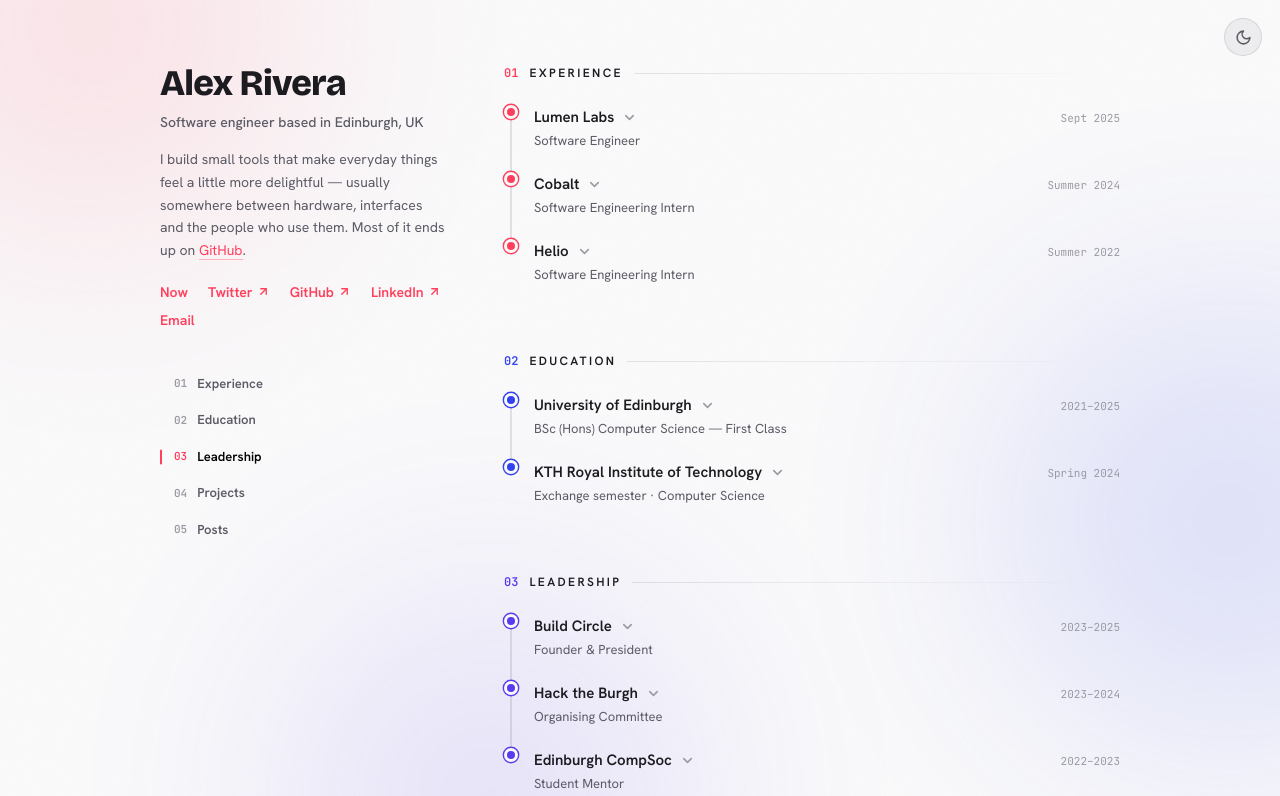
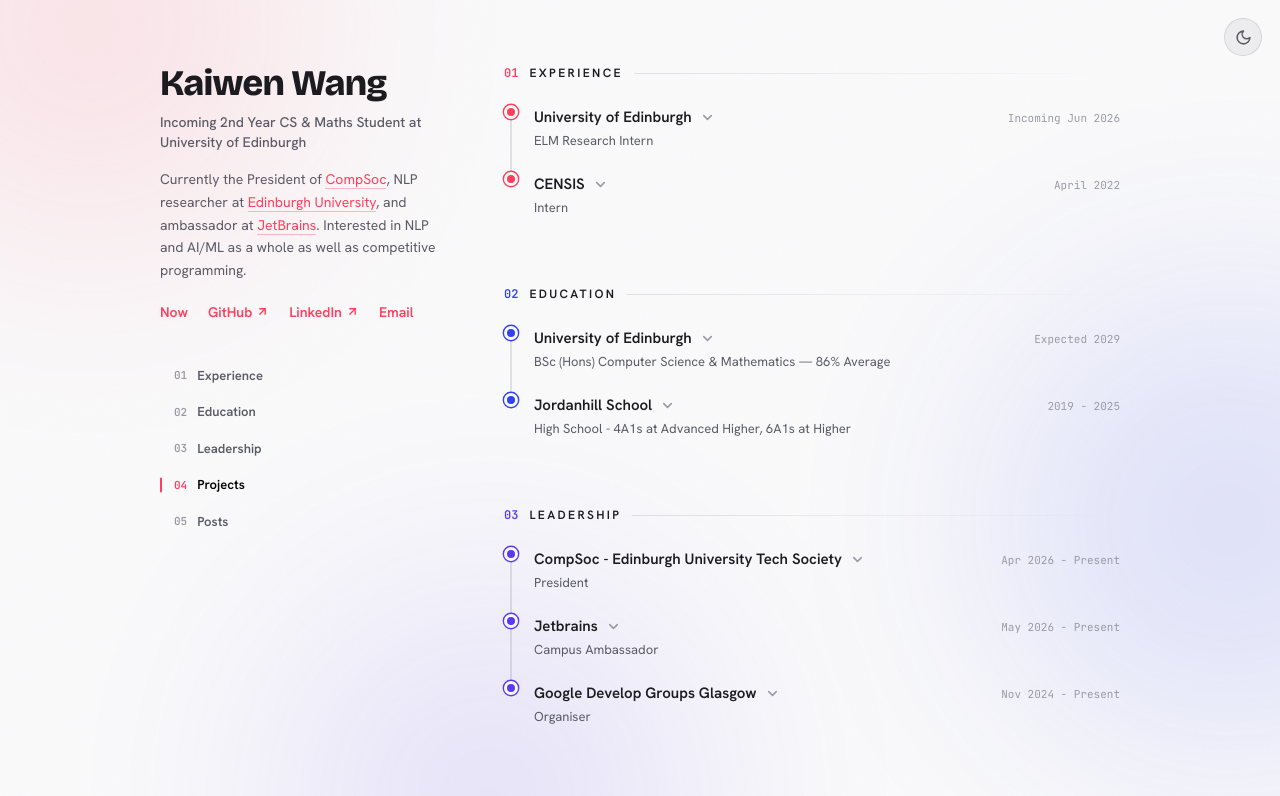
Before and after one commit to Kaiwen-W/personal-portfolio-website-claude, a React (Vite) app: page / in a window 1280 px wide. Shown: the top 796 px of the page. Built offline with nearby package versions, Linux system fonts and the light colour scheme.

Commit message:
feat: update personal information and enhance profile details; improve website description and structure

```diff
--- a/index.html
+++ b/index.html
@@ -4,23 +4,24 @@
     <meta charset="UTF-8" />
     <meta name="viewport" content="width=device-width, initial-scale=1.0" />
     <link rel="icon" type="image/svg+xml" href="./favicon.svg" />
-    <meta name="description" content="Personal site of Alex Rivera — software engineer & builder." />
+    <meta name="description" content="Personal site of Kaiwen Wang." />
     <meta name="theme-color" content="#08080B" />
     <script>
       /* Resolve the theme before first paint: stored choice → OS → dark. */
       (function () {
         try {
-          var t = localStorage.getItem('theme');
-          if (t !== 'light' && t !== 'dark') {
-            t = window.matchMedia('(prefers-color-scheme: light)').matches
-              ? 'light'
-              : 'dark';
+          var t = localStorage.getItem("theme");
+          if (t !== "light" && t !== "dark") {
+            t = window.matchMedia("(prefers-color-scheme: light)").matches
+              ? "light"
+              : "dark";
           }
-          document.documentElement.setAttribute('data-theme', t);
+          document.documentElement.setAttribute("data-theme", t);
           var m = document.querySelector('meta[name="theme-color"]');
-          if (m) m.setAttribute('content', t === 'light' ? '#FAFAFB' : '#08080B');
+          if (m)
+            m.setAttribute("content", t === "light" ? "#FAFAFB" : "#08080B");
         } catch (e) {
-          document.documentElement.setAttribute('data-theme', 'dark');
+          document.documentElement.setAttribute("data-theme", "dark");
         }
       })();
     </script>
@@ -30,7 +31,7 @@
       href="https://fonts.googleapis.com/css2?family=Bricolage+Grotesque:opsz,wght@12..96,600;12..96,700;12..96,800&family=Hanken+Grotesk:wght@400;500;600;700&family=JetBrains+Mono:wght@400;500;600&display=swap"
       rel="stylesheet"
     />
-    <title>Alex Rivera — Engineer &amp; Builder</title>
+    <title>Kaiwen Wang</title>
   </head>
   <body>
     <div id="root"></div>
--- a/src/data.js
+++ b/src/data.js
@@ -13,59 +13,48 @@
  * ================================================================== */
 
 export const profile = {
-  name: "Alex Rivera",
-  subtitle: "Software engineer based in Edinburgh, UK",
-  bio: "I build small tools that make everyday things feel a little more delightful — usually somewhere between hardware, interfaces and the people who use them. Most of it ends up on [GitHub](https://github.com/yourhandle).",
+  name: "Kaiwen Wang",
+  subtitle: "Incoming 2nd Year CS & Maths Student at University of Edinburgh",
+  bio: "Currently the President of [CompSoc](https://comp-soc.com), NLP researcher at [Edinburgh University](https://elm.edina.ac.uk/), and ambassador at [JetBrains](https://www.jetbrains.com/). Interested in NLP and AI/ML as a whole as well as competitive programming.",
   socials: [
     { label: "Now", href: "#/now", external: false },
-    { label: "Twitter", href: "https://twitter.com/yourhandle", external: true },
-    { label: "GitHub", href: "https://github.com/yourhandle", external: true },
-    { label: "LinkedIn", href: "https://linkedin.com/in/yourhandle", external: true },
-    { label: "Email", href: "mailto:you@example.com", external: false },
+    { label: "GitHub", href: "https://github.com/Kaiwen-W", external: true },
+    {
+      label: "LinkedIn",
+      href: "https://linkedin.com/in/wangkaiwen",
+      external: true,
+    },
+    {
+      label: "Email",
+      href: "mailto:kaiwen.wang.uk@gmail.com",
+      external: false,
+    },
   ],
 };
 
 export const experience = [
   {
-    org: "Lumen Labs",
-    role: "Software Engineer",
-    period: "Sept 2025",
+    org: "University of Edinburgh",
+    role: "ELM Research Intern",
+    period: "Incoming Jun 2026",
     details: {
       location: "Edinburgh, UK · Full-time",
       summary:
-        "On the platform team, building internal tooling and developer-facing APIs used across the company.",
-      highlights: [
-        "Shipped a build service that cut average deploy times by ~40%.",
-        "Owned the migration to a shared design-system component library.",
-        "Mentor incoming interns and run weekly frontend office hours.",
-      ],
+        "[ELM](https://elm.edina.ac.uk/) is Edinburgh University's own generative AI platform, I will intern there soon.",
+      highlights: [],
     },
   },
   {
-    org: "Cobalt",
-    role: "Software Engineering Intern",
-    period: "Summer 2024",
+    org: "CENSIS",
+    role: "Intern",
+    period: "April 2022",
     details: {
-      location: "London, UK · Internship",
+      location: "Glasgow, UK · Full-time",
       summary:
-        "Joined the payments squad for a 12-week internship focused on reliability and observability.",
+        "CENSIS is Scotland's innovation centre for sensing, imaging, and IoT. I worked on computer vision and PCB design. Completed in S5 of Secondary School.",
       highlights: [
-        "Built an automated reconciliation dashboard adopted by the ops team.",
-        "Added end-to-end tests covering the three highest-traffic flows.",
-      ],
-    },
-  },
-  {
-    org: "Helio",
-    role: "Software Engineering Intern",
-    period: "Summer 2022",
-    details: {
-      location: "Remote · Internship",
-      summary:
-        "First industry internship, working across the mobile app codebase.",
-      highlights: [
-        "Implemented offline caching for the activity feed.",
-        "Closed 30+ issues from the public bug tracker.",
+        "Designed ultra-low-power MCU-based temperature and humidity sensor PCB with Altium Designer, including ERC-checked schematics, hand-routed GND traces and a bottom layer GND plane, delivering production prototypes costing only £0.38.",
+        "Built zero-shot SAM pipeline for medical image segmentation with multi-mask outputs, eliminating custom annotation needs.",
       ],
     },
   },
@@ -74,30 +63,29 @@
 export const education = [
   {
     org: "University of Edinburgh",
-    role: "BSc (Hons) Computer Science — First Class",
-    period: "2021–2025",
+    role: "BSc (Hons) Computer Science & Mathematics — 86% Average",
+    period: "Expected 2029",
     details: {
       location: "Edinburgh, UK",
-      summary:
-        "Four-year honours degree focused on systems, machine learning and human-computer interaction.",
+      summary: "Four-year honours degree at the best place in the world.",
       highlights: [
-        "Dissertation on peer-feedback tooling, later adapted into a paper.",
-        "Class representative for two consecutive years.",
-        "Coursework: Distributed Systems, Computer Vision, HCI.",
+        "Courses: Introduction to Audio Machine Learning, OOP, Functional Programming & Logic, Linear Algebra, and Real Analysis.",
+        "Societies (outside of CompSoc and our SIGs): University's Badminton Team (4th out of 6) and [EUTIC](https://www.eutic.org.uk/) Quant.",
       ],
     },
   },
   {
-    org: "KTH Royal Institute of Technology",
-    role: "Exchange semester · Computer Science",
-    period: "Spring 2024",
+    org: "Jordanhill School",
+    role: "High School - 4A1s at Advanced Higher, 6A1s at Higher",
+    period: "2019 - 2025",
     details: {
-      location: "Stockholm, Sweden",
-      summary:
-        "One-semester exchange taking advanced courses not offered at home.",
+      location: "Glasgow, UK",
+      summary: "Where I first fell in love with coding.",
       highlights: [
-        "Studied Embedded Systems and Interaction Design.",
-        "Built a capstone project with a four-person international team.",
+        "House Captain in S5, co-organising weekly club, led a team of students in organising and delivering house events, and trained as a Mentor in Violence Protection, delivering lessons to classes.",
+        "Winner of National WoSPEG Physics Competition, 5 x Gold in UKMT and Scottish Maths Challenges",
+        "First in Year for Advanced Higher Computing Science, National 5 Mathematics and Chemistry, 6 x Merit Prizes for Academic Excellence",
+        "Runner-Up in Young Musician of the Year competition for classical guitar, guitarist and bassist in various bands",
       ],
     },
   },
@@ -105,13 +93,13 @@
 
 export const leadership = [
   {
-    org: "Build Circle",
-    role: "Founder & President",
-    period: "2023–2025",
+    org: "CompSoc - Edinburgh University Tech Society",
+    role: "President",
+    period: "Apr 2026 - Present",
     details: {
       location: "University of Edinburgh",
       summary:
-        "Founded and ran a society for students working on side projects.",
+        "President for the 2026 - 2027 Academic Year for Scotland's largest tech society with 25+ years of history.",
       highlights: [
         "Grew the community to 120+ active members.",
         "Organised fortnightly demo nights and an end-of-year showcase.",
@@ -120,29 +108,28 @@
     },
   },
   {
-    org: "Hack the Burgh",
-    role: "Organising Committee",
-    period: "2023–2024",
+    org: "Jetbrains",
+    role: "Campus Ambassador",
+    period: "May 2026 - Present",
     details: {
-      location: "University of Edinburgh",
-      summary: "Helped run one of Scotland's largest student hackathons.",
+      location: "Glasgow",
+      summary: "Organising cool meetups pre-University.",
       highlights: [
-        "Led logistics for 300+ attendees across the weekend.",
-        "Coordinated mentors and judging over 12 sponsor tracks.",
+        "Organised technical meetups, curating speakers from top tech companies, serving a community of 200+ developers",
+        "Delivered technical presentations on reinforcement learning at multiple events, engaging audiences of 80+ attendees",
       ],
     },
   },
   {
-    org: "Edinburgh CompSoc",
-    role: "Student Mentor",
-    period: "2022–2023",
+    org: "Google Develop Groups Glasgow",
+    role: "Organiser",
+    period: "Nov 2024 - Present",
     details: {
-      location: "University of Edinburgh",
-      summary:
-        "Mentored first-year students through the transition into the CS programme.",
+      location: "Glasgow",
+      summary: "Organising cool meetups pre-University.",
       highlights: [
-        "Ran weekly drop-in sessions on coursework and tooling.",
-        "Paired with 8 mentees across the academic year.",
+        "Organised technical meetups, curating speakers from top tech companies, serving a community of 200+ developers",
+        "Delivered technical presentations on reinforcement learning at multiple events, engaging audiences of 80+ attendees",
       ],
     },
   },
--- a/src/pages/Portfolio.jsx
+++ b/src/pages/Portfolio.jsx
@@ -14,27 +14,31 @@
 
   /* scrollspy — highlight the rail nav item for the section in view.
      Picks the last section whose top has passed a reference line near
-     the top of the viewport; a bottom guard handles short trailing
-     sections that can never reach that line on a landscape screen. */
+     the top of the viewport. A bottom guard handles a short trailing
+     section that may never cross that line — but it must only fire
+     once genuinely scrolled to the end, never at the top. */
   useEffect(() => {
     let ticking = false;
     const compute = () => {
       ticking = false;
       const vh = window.innerHeight;
+      const doc = document.documentElement;
       const line = vh * 0.35;
+
       let current = navItems[0].id;
       for (const n of navItems) {
         const el = document.getElementById(n.id);
         if (el && el.getBoundingClientRect().top <= line) current = n.id;
       }
-      const doc = document.documentElement;
-      const last = navItems[navItems.length - 1];
-      const lastEl = document.getElementById(last.id);
-      const atBottom = vh + window.scrollY >= doc.scrollHeight - 2;
-      const scrollable = doc.scrollHeight > vh + 4;
-      if (scrollable && (atBottom || (lastEl && lastEl.getBoundingClientRect().bottom <= vh))) {
-        current = last.id;
+
+      /* only once the page is genuinely scrolled to its end — checking
+         scroll position, not whether the last section is merely visible,
+         so this can never override the first section at the top */
+      const maxScroll = doc.scrollHeight - vh;
+      if (maxScroll > 4 && window.scrollY >= maxScroll - 4) {
+        current = navItems[navItems.length - 1].id;
       }
+
       setActive(current);
     };
     const onScroll = () => {
@@ -55,7 +59,6 @@
   return (
     <div className="relative z-10 mx-auto w-full max-w-5xl px-6 sm:px-8">
       <div className="lg:flex lg:gap-14">
-
         {/* ============ sticky left rail ============ */}
         <aside className="mx-auto max-w-xl pt-14 lg:mx-0 lg:max-w-none lg:w-72 lg:shrink-0 lg:self-start lg:sticky lg:top-0 lg:py-16">
           <Reveal>
@@ -64,12 +67,18 @@
             </h1>
           </Reveal>
           <Reveal delay={70}>
-            <p className="mt-2 text-sm font-medium" style={{ color: "var(--muted)" }}>
+            <p
+              className="mt-2 text-sm font-medium"
+              style={{ color: "var(--muted)" }}
+            >
               <Rich text={profile.subtitle} />
             </p>
           </Reveal>
           <Reveal delay={130}>
-            <p className="mt-4 text-sm leading-relaxed" style={{ color: "var(--muted)" }}>
+            <p
+              className="mt-4 text-sm leading-relaxed"
+              style={{ color: "var(--muted)" }}
+            >
               <Rich text={profile.bio} />
             </p>
           </Reveal>
@@ -108,7 +117,6 @@
 
         {/* ============ scrolling content ============ */}
         <div className="mx-auto min-w-0 max-w-xl pb-20 pt-10 lg:mx-0 lg:max-w-none lg:flex-1 lg:py-16">
-
           {/* Experience / Education / Leadership */}
           {timelineSections.map((s, idx) => (
             <TimelineSection
@@ -143,7 +151,8 @@
               </p>
               <div className="mt-3 flex justify-center">
                 <a href="#/projects" className="arc-link text-base font-bold">
-                  Everything I&rsquo;ve ever Built <ArrowUpRight size={16} strokeWidth={2.5} />
+                  Everything I&rsquo;ve ever Built{" "}
+                  <ArrowUpRight size={16} strokeWidth={2.5} />
                 </a>
               </div>
             </Reveal>
@@ -157,7 +166,10 @@
             <div className="flex flex-col gap-3">
               {posts.map((post, i) => (
                 <Reveal key={post.slug} delay={i * 55}>
-                  <PostCard post={post} tint={ICON_TINTS[i % ICON_TINTS.length]} />
+                  <PostCard
+                    post={post}
+                    tint={ICON_TINTS[i % ICON_TINTS.length]}
+                  />
                 </Reveal>
               ))}
             </div>
@@ -171,7 +183,7 @@
           {/* Footer */}
           <Reveal className="arc-footer-line mt-16 pt-8">
             <p className="arc-mono text-xs" style={{ color: "var(--faint)" }}>
-              © {new Date().getFullYear()} {profile.name} — built with React &amp; Tailwind CSS
+              Kaiwen {"<"}3 You!
             </p>
           </Reveal>
         </div>
--- a/src/posts/about-this-website.md
+++ b/src/posts/about-this-website.md
@@ -1,22 +1,27 @@
 ---
 title: About this website
-description: A behind-the-scenes look at how this site was built
-date: 2026-05-02
+description: A brief description on how this website was created and built.
+date: 2026-05-24
 icon: appwindow
 ---
 
-This site is intentionally small. One page, a handful of sections, a dark background and a few colours borrowed from a browser logo I like.
+## Why I Bought a Domain
+I was scrolling the CompSoc discord #general channel as usual, and I noticed people talking about buying domains.
 
-## Why so minimal
+I have never bought a domain before as I thought it would be expensive to buy a "good" domain (whatever that means), however I overestimated how popular my name is.
 
-Every previous version of my site was more elaborate than the one before it, and every one of them I eventually found exhausting to maintain. So this time the rule was: nothing that does not earn its place.
+So here I have kaiwen.wang, which I think is the best domain for me to have.
 
-## How it is built
+Thus, after paying the $3.12, I now have this for a year. I plan to pay for it every year for the rest of my life, so hopefully I iterate this website over time - even though my web dev days are past me.
 
-It is a React app styled with Tailwind, built with Vite and hosted for free on GitHub Pages. Posts — including this one — are just **Markdown files** in a folder. Drop a new file in, and a link appears here automatically.
+## Website Design
 
-## The animations
+I was very inspired by ex CompSoc 3rd and 4th year rep Tomas' [site](https://tomasmaillo.com/). And heavily relied on that to create the layout for the page and some features.
 
-There is motion, but it tries to stay quiet: sections fade in as you scroll, cards lift when you point at them, and a soft light follows the cursor. Nothing blinks, nothing demands attention.
+The colour palette is based of the Arc colour palette - possibly the best browser ever created, despite it now being no longer maintained :(
 
-That is the whole site. If you are reading this, the Markdown pipeline works.
+## How it was built
+
+It is a React app styled with Tailwind, built with Vite with JavaScript and hosted for free on GitHub Pages. Posts, including this one, are Markdown files in a folder.
+
+Claude was also heavily used, I don't think I've touched web dev for around a year.
--- a/src/posts/what-i-use.md
+++ b/src/posts/what-i-use.md
@@ -1,5 +1,5 @@
 ---
-title: What I use
+title: Reflections of My First Year at University
 description: A list of tools and gear I use and recommend
 date: 2026-05-10
 icon: wrench
```
